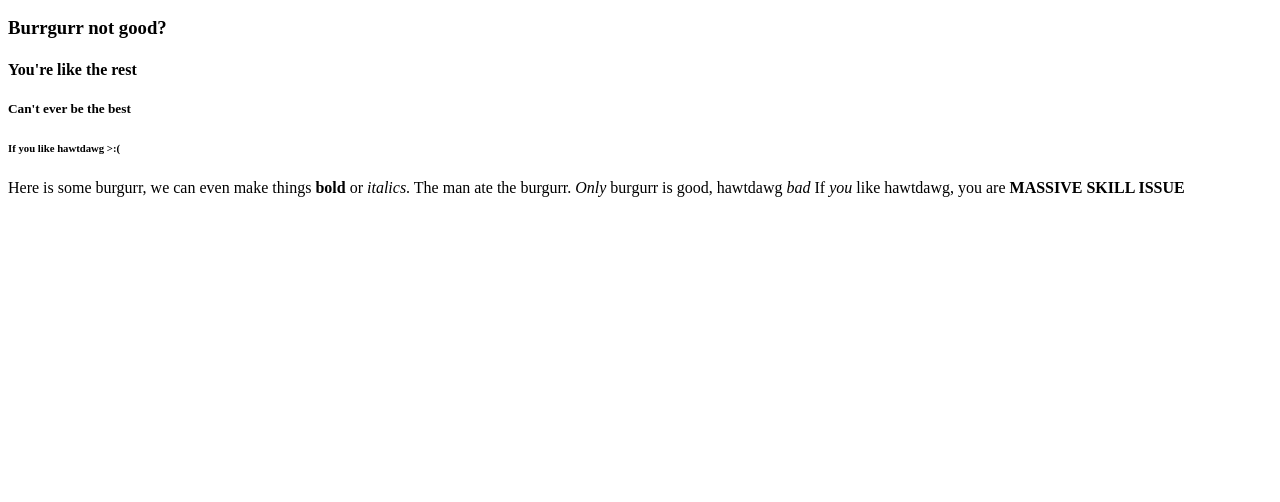
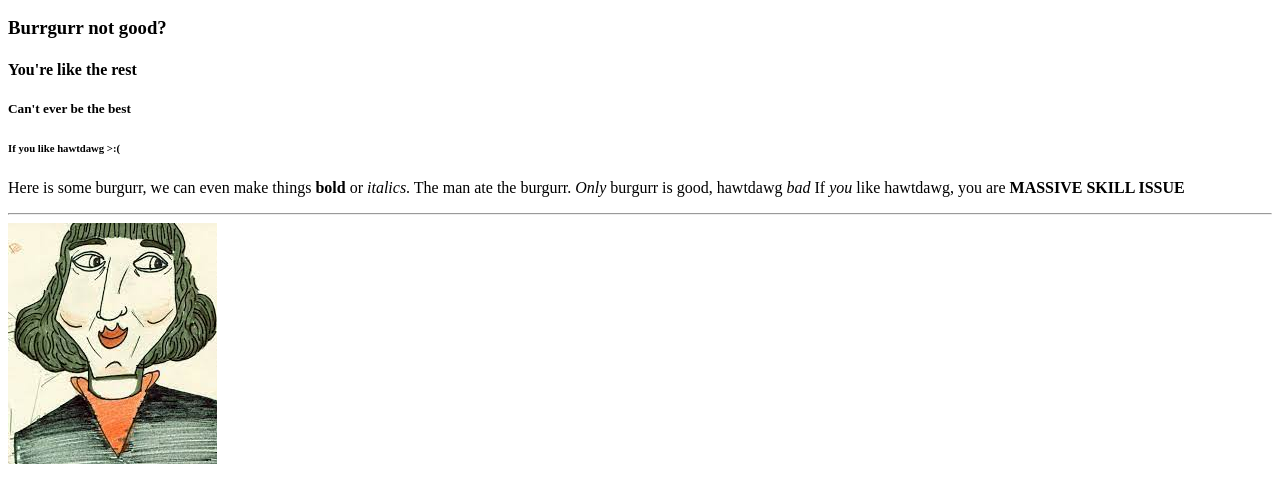
Before and after one commit to gavinchind/csp-spring2022, a plain HTML site: page index.html in a window 1280 px wide. Shown: the part 96-598 px from the top of the page. Drawn offline with Linux system fonts and the light colour scheme.

Commit message:
Update index.html

```diff
--- a/index.html
+++ b/index.html
@@ -9,5 +9,9 @@
     <h6>If you like hawtdawg >:(</h6>
     <p>Here is some burgurr, we can even make things <b>bold</b>
       or <i>italics</i>. The man ate the burgurr. <i>Only</i> burgurr is good, hawtdawg <i>bad</i> If <i>you</i> like hawtdawg, you are <b>MASSIVE SKILL ISSUE</b>
+    <hr>
+
+    <img src="suszuz.jpeg">
+
   </body>
 </html>
```
